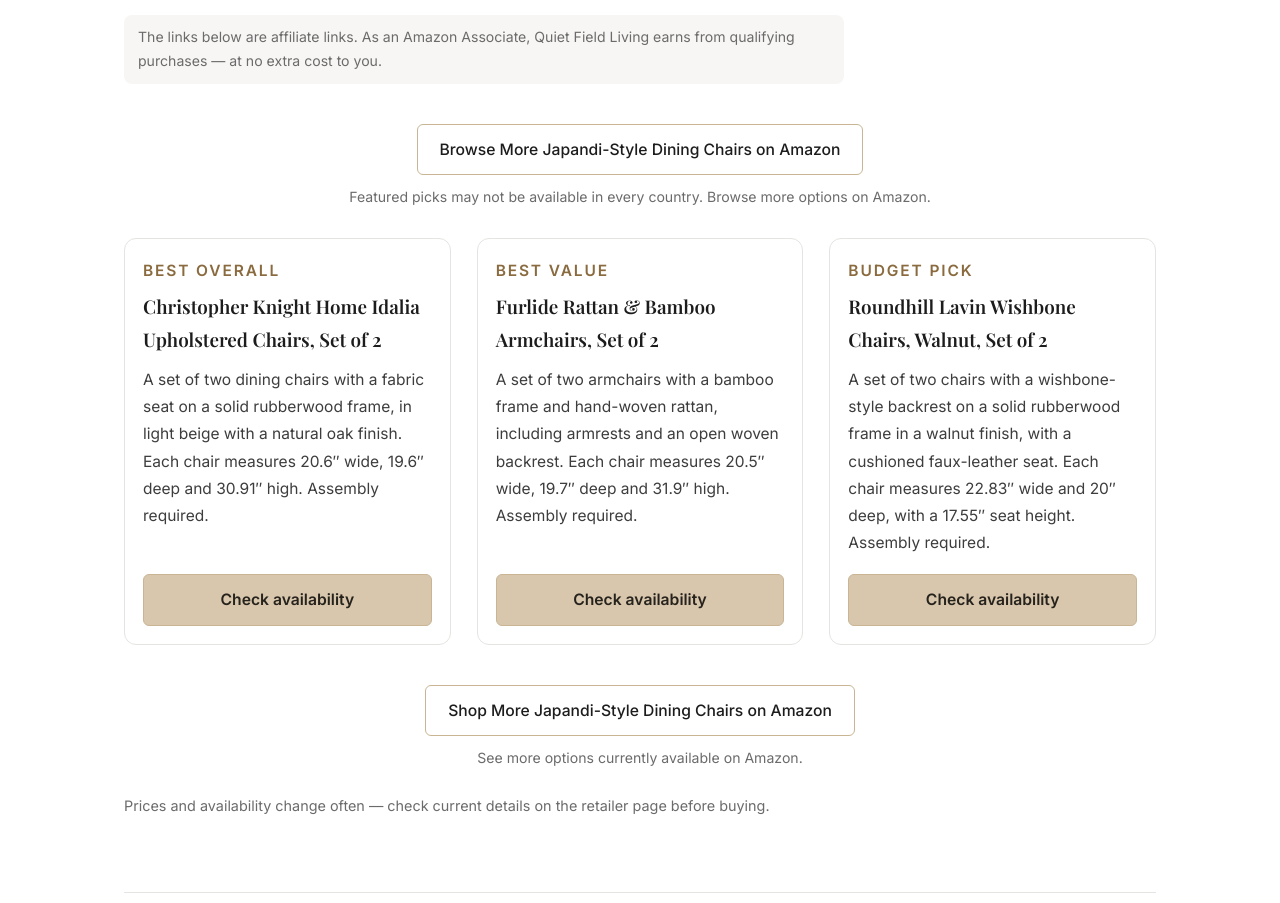
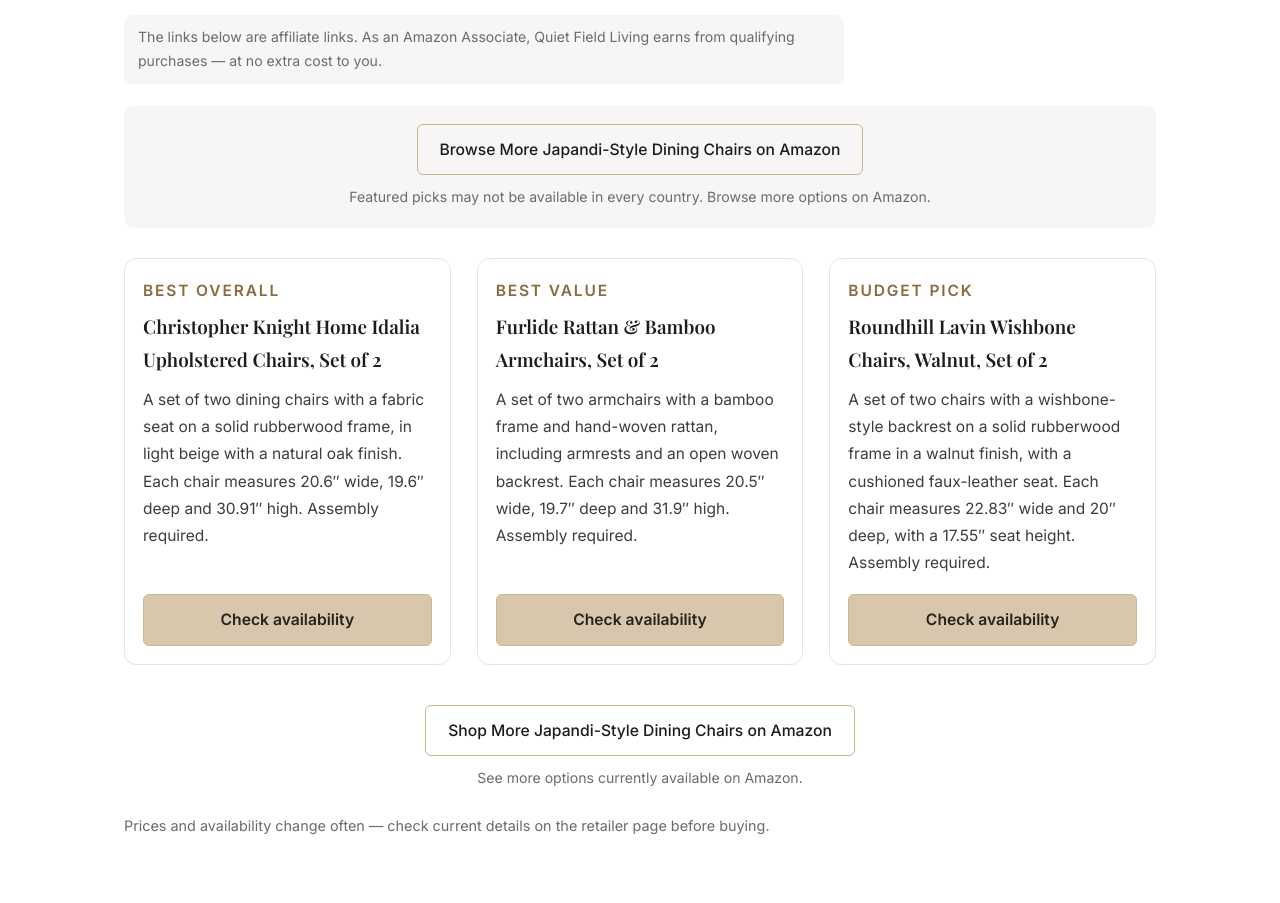
Before and after one commit to quietfieldliving/japandi-home-decor, a plain HTML site: page japandi-dining-chairs/index.html in a window 1280 px wide. Shown: the part 2698-3601 px from the top of the page. Drawn offline with nearby package versions, Linux system fonts and the light colour scheme.

Commit message:
Style priority Amazon browse CTA on japandi-dining-chairs

```diff
--- a/japandi-dining-chairs/style.css
+++ b/japandi-dining-chairs/style.css
@@ -267,6 +267,13 @@ li { margin: 8px 0; }
   margin: 40px 0 8px;
 }
 
+.more-cta-priority {
+  margin: 22px 0 30px;
+  padding: 18px;
+  background: var(--surface);
+  border-radius: 10px;
+}
+
 .btn-secondary {
   background: transparent;
   color: var(--ink);
```
